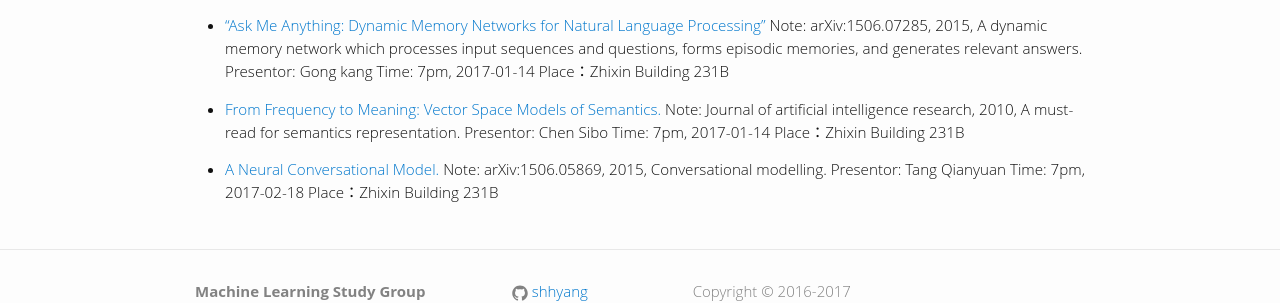
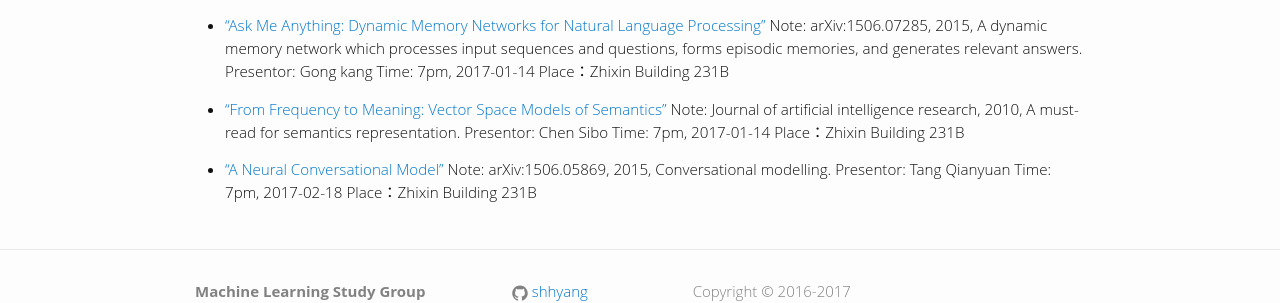
Before and after one commit to shhyang/learning, a Jekyll site: the page built from previous/index.md, in a window 1280 px wide. Shown: the part 409-712 px from the top of the page. Built offline with Jekyll 4.4.1, drawn with Linux system fonts in a browser that asks for light colours; some web fonts are replaced; our own code applies the rules of GitHub Pages for plain Markdown files.

```diff
--- a/previous/index.md
+++ b/previous/index.md
@@ -34,13 +34,13 @@ Presentor: Gong kang
 Time: 7pm, 2017-01-14
 Place：Zhixin Building 231B
 
-- [From Frequency to Meaning: Vector Space Models of Semantics.](http://www.jair.org/media/2934/live-2934-4846-jair.pdf)
+- ["From Frequency to Meaning: Vector Space Models of Semantics"](http://www.jair.org/media/2934/live-2934-4846-jair.pdf)
 Note: Journal of artificial intelligence research, 2010, A must-read for semantics representation.
 Presentor: Chen Sibo
 Time: 7pm, 2017-01-14
 Place：Zhixin Building 231B
 
-- [A Neural Conversational Model.](http://arxiv.org/abs/1506.05869)
+- ["A Neural Conversational Model"](http://arxiv.org/abs/1506.05869)
 Note: arXiv:1506.05869, 2015, Conversational modelling.
 Presentor: Tang Qianyuan
 Time: 7pm, 2017-02-18
```
